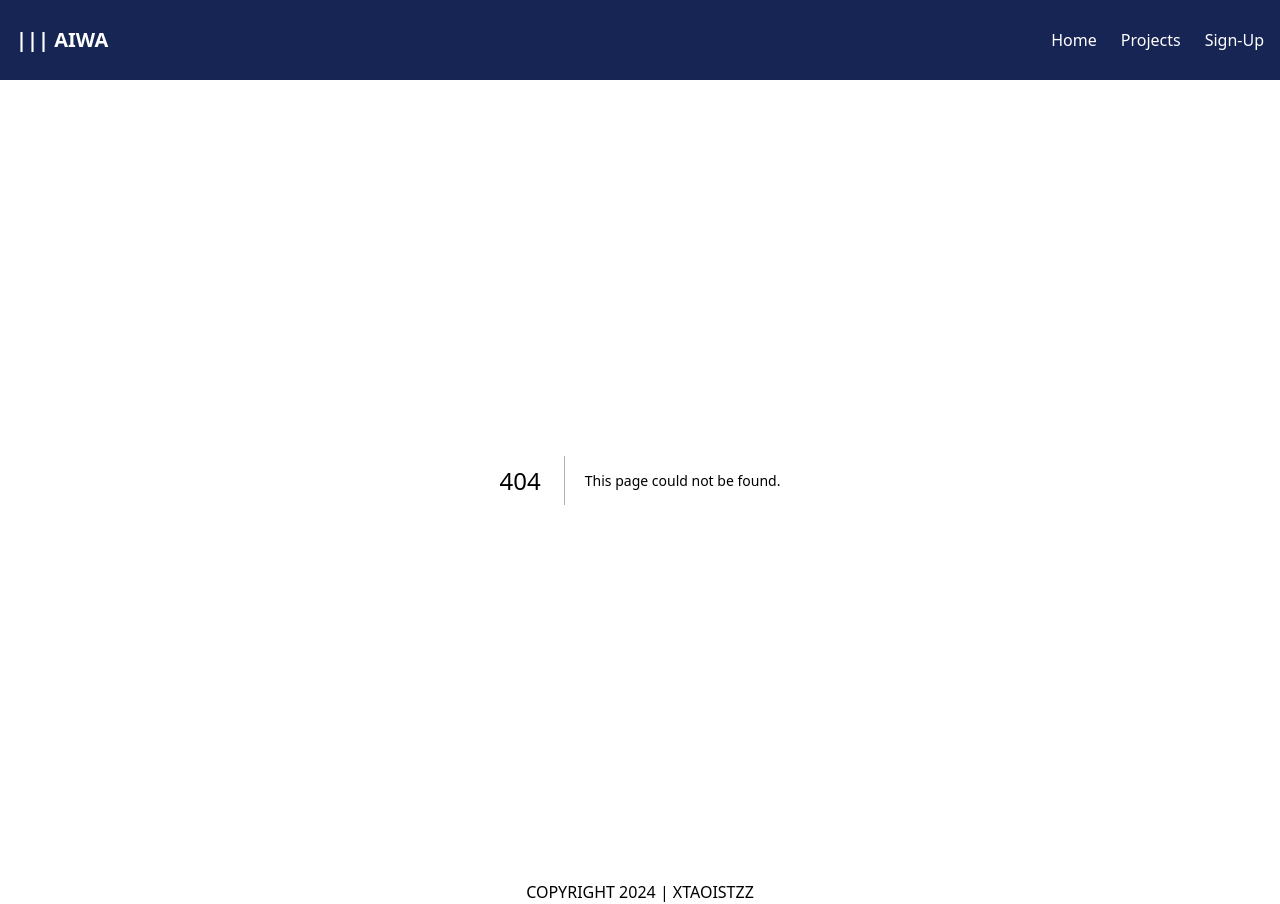
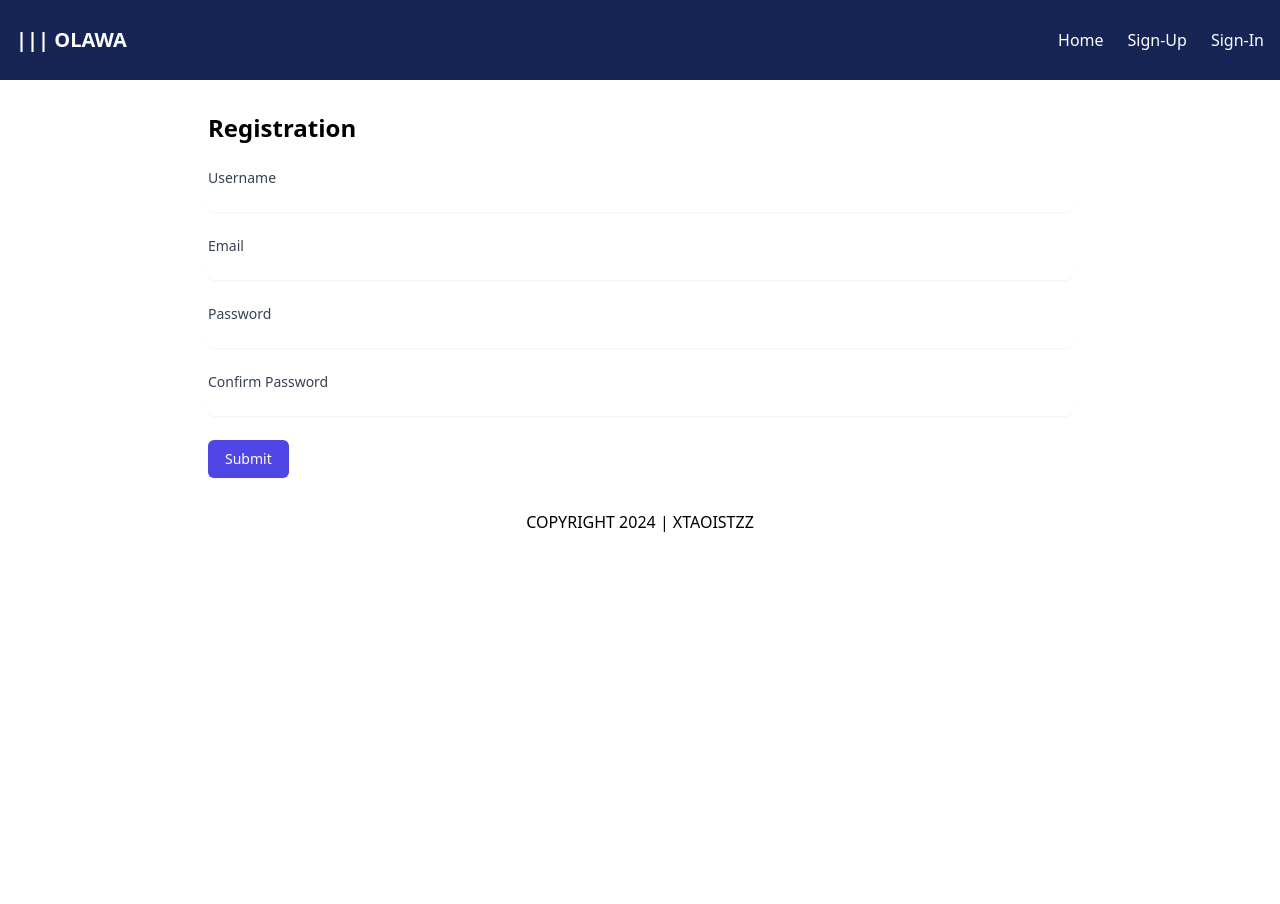
Before and after one commit to xTaoistzz/project-manage, a Next.js app: page /auth/register in a window 1280 px wide. Before the commit this address had no page. After the commit the page ends 800 px from the top, so only its background shows below. Built offline with nearby package versions, Linux system fonts and the light colour scheme.

Commit message:
add Front

```diff
--- /dev/null
+++ b/app/auth/login/page.tsx
@@ -0,0 +1,72 @@
+"use client";
+import axios from "axios";
+import { useRouter } from "next/navigation";
+import React, { use, useState } from "react";
+
+const Login = () => {
+    const [username, setUsername] = useState("");
+    const [password, setPassword] = useState("");
+    const router = useRouter();
+
+    const handleSubmit = async (e: React.FormEvent) => {
+        e.preventDefault();
+        try {
+            const Login = await axios.post("/api/auth", { username, password })
+        } catch (error) {
+            console.error(error);
+        }
+    }
+    return (
+        <>
+  <div className="max-w-4xl mx-auto px-4 py-8">
+        <h1 className="text-2xl font-semibold mb-6">Login</h1>
+        <form onSubmit={handleSubmit} className="space-y-6">
+          <div>
+            <label
+              htmlFor="username"
+              className="block text-sm font-medium text-gray-700"
+            >
+              Username
+            </label>
+            <input
+              type="text"
+              name="username"
+              id="username"
+              required
+              value={username}
+              onChange={(e) => setUsername(e.target.value)}
+              className="mt-1 block w-full rounded-md border-gray-300 shadow-sm focus:border-indigo-500 focus:ring-indigo-500 sm:text-sm"
+            />
+          </div>
+          <div>
+            <label
+              htmlFor="password"
+              className="block text-sm font-medium text-gray-700"
+            >
+              Password
+            </label>
+            <input
+              type="password"
+              name="password"
+              id="password"
+              required
+              value={password}
+              onChange={(e) => setPassword(e.target.value)}
+              className="mt-1 block w-full rounded-md border-gray-300 shadow-sm focus:border-indigo-500 focus:ring-indigo-500 sm:text-sm"
+            />
+          </div>
+
+          <div>
+          <button
+            type="submit"
+            className="inline-flex justify-center py-2 px-4 border border-transparent shadow-sm text-sm font-medium rounded-md text-white bg-indigo-600 hover:bg-indigo-700 focus:outline-none focus:ring-2 focus:ring-offset-2 focus:ring-indigo-500"
+          >
+            Submit
+          </button>
+        </div>
+        </form>
+      </div>
+        </>
+    )
+}
+export default Login
--- /dev/null
+++ b/app/auth/register/page.tsx
@@ -0,0 +1,110 @@
+"use client";
+
+import axios from "axios";
+import { useRouter } from "next/navigation";
+import { use, useState } from "react";
+
+const Register = () => {
+  const [username, setUsername] = useState("");
+  const [email, setEmail] = useState("");
+  const [password, setPassword] = useState("");
+  const [comPassword, setComPassword] = useState("");
+  const router = useRouter;
+
+  const handleSubmit = async (e: React.FormEvent) => {
+    e.preventDefault();
+    try {
+      const Register = await axios.post("/api/auth", { username, email, password });
+      Response.json(Register)
+    } catch (error) {
+      console.error(error);
+    }
+  };
+  return (
+    <>
+      <div className="max-w-4xl mx-auto px-4 py-8">
+        <h1 className="text-2xl font-semibold mb-6">Registration</h1>
+        <form onSubmit={handleSubmit} className="space-y-6">
+          <div>
+            <label
+              htmlFor="username"
+              className="block text-sm font-medium text-gray-700"
+            >
+              Username
+            </label>
+            <input
+              type="text"
+              name="username"
+              id="username"
+              required
+              value={username}
+              onChange={(e) => setUsername(e.target.value)}
+              className="mt-1 block w-full rounded-md border-gray-300 shadow-sm focus:border-indigo-500 focus:ring-indigo-500 sm:text-sm"
+            />
+          </div>
+          <div>
+            <label
+              htmlFor="email"
+              className="block text-sm font-medium text-gray-700"
+            >
+              Email
+            </label>
+            <input
+              type="text"
+              name="email"
+              id="email"
+              required
+              value={email}
+              onChange={(e) => setEmail(e.target.value)}
+              className="mt-1 block w-full rounded-md border-gray-300 shadow-sm focus:border-indigo-500 focus:ring-indigo-500 sm:text-sm"
+            />
+          </div>
+          <div>
+            <label
+              htmlFor="password"
+              className="block text-sm font-medium text-gray-700"
+            >
+              Password
+            </label>
+            <input
+              type="password"
+              name="password"
+              id="password"
+              required
+              value={password}
+              onChange={(e) => setPassword(e.target.value)}
+              className="mt-1 block w-full rounded-md border-gray-300 shadow-sm focus:border-indigo-500 focus:ring-indigo-500 sm:text-sm"
+            />
+          </div>
+          <div>
+            <label
+              htmlFor="comPassword"
+              className="block text-sm font-medium text-gray-700"
+            >
+              Confirm Password
+            </label>
+            <input
+              type="password"
+              name="comPassword"
+              id="comPassword"
+              required
+              value={comPassword}
+              onChange={(e) => setComPassword(e.target.value)}
+              className="mt-1 block w-full rounded-md border-gray-300 shadow-sm focus:border-indigo-500 focus:ring-indigo-500 sm:text-sm"
+            />
+          </div>
+          <div>
+          <button
+            type="submit"
+            className="inline-flex justify-center py-2 px-4 border border-transparent shadow-sm text-sm font-medium rounded-md text-white bg-indigo-600 hover:bg-indigo-700 focus:outline-none focus:ring-2 focus:ring-offset-2 focus:ring-indigo-500"
+          >
+            Submit
+          </button>
+        </div>
+        </form>
+      </div>
+    </>
+  );
+};
+
+export default Register;
--- a/app/components/Navbar.tsx
+++ b/app/components/Navbar.tsx
@@ -6,16 +6,16 @@ export default function Navbar(){
         <div className="w-full h-20 bg-blue-950 sticky top-0">
             <div className="container mx-auto px-4 h-full">
                 <div className="flex justify-between items-center h-full">
-                    <div className="text-white font-semibold text-xl">||| AIWA</div>
+                    <div className="text-white font-semibold text-xl">||| OLAWA</div>
                     <ul className="hidden md:flex gap-x-6 text-white">
                         <li>
                             <Link href="/">Home</Link>
                         </li>
                         <li>
-                            <Link href="/project">Projects</Link>
+                            <Link href="/auth/register">Sign-Up</Link>
                         </li>
                         <li>
-                            <Link href="/auth/register">Sign-Up</Link>
+                            <Link href="/auth/login">Sign-In</Link>
                         </li>
                     </ul>
                 </div>
--- /dev/null
+++ b/app/project/page.tsx
@@ -0,0 +1,41 @@
+import React from 'react';
+
+const projects = [
+  {
+    name: 'Project 1',
+    type: 'Type A',
+    description: 'Description for Project 1',
+  },
+  {
+    name: 'Project 2',
+    type: 'Type B',
+    description: 'Description for Project 2',
+  },
+  {
+    name: 'Project 3',
+    type: 'Type C',
+    description: 'Description for Project 3',
+  },
+  {
+    name: 'Project 4',
+    type: 'Type D',
+    description: 'Description for Project 4',
+  },
+  // Add more projects as needed
+];
+
+const ProjectList: React.FC = () => {
+  return (
+    <div className="grid grid-cols-1 md:grid-cols-4 gap-4">
+      {projects.map((project, index) => (
+        <div key={index} className="bg-white p-4 shadow rounded">
+          <h2 className="text-lg font-semibold mb-2">{project.name}</h2>
+          <p className="text-sm text-gray-600 mb-1">{project.type}</p>
+          <p className="text-sm text-gray-700">{project.description}</p>
+        </div>
+      ))}
+    </div>
+  );
+};
+
+export default ProjectList;
```
Also changed, not shown: app/api/auth/login/route.ts (added), app/api/auth/register/route.ts (added), 1 other file (tests, documents, lock files or other folders).
